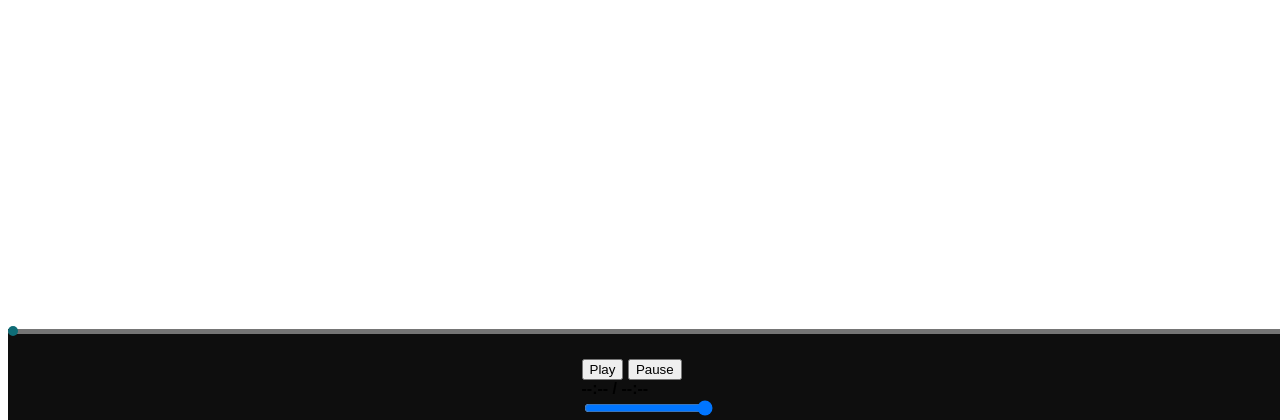
After one commit to CharlesMassuard/Sonorify, a PHP site: page /player.php in a window 1280 px wide. The commit adds this page. Shown: the part 380-800 px from the top of the page. Run offline with PHP 8.4, Linux system fonts and the light colour scheme.

Commit message:
Progress bar

```diff
--- /dev/null
+++ b/player.php
@@ -0,0 +1,25 @@
+<!doctype html>
+<html>
+<head>
+    <title>PHP'O SONG</title>
+    <link rel="stylesheet" href="./static/css/player.css">
+    <link href="https://fonts.googleapis.com/icon?family=Material+Icons" rel="stylesheet">
+    <script src="./static/js/player.js" defer></script>
+    <script src="https://cdnjs.cloudflare.com/ajax/libs/howler/2.2.3/howler.min.js"></script>
+</head>
+<body>
+    <div id="customPlayer">
+        <div id="progressBar">
+            <div id="progress">
+                <div id="circle_progress"></div>
+            </div>
+        </div>
+        <div class="controls">
+            <button id="playButton">Play</button>
+            <button id="pauseButton">Pause</button>
+            <div id="currentTimeDisplay">--:-- / --:--</div>
+            <input type="range" id="volumeSlider" min="0" max="1" step="0.01" value="1">
+        </div>
+    </div>
+</body>
+</html>
--- /dev/null
+++ b/static/css/player.css
@@ -0,0 +1,45 @@
+#customPlayer{
+    position: fixed;
+    bottom: 0;
+    width: 100%;
+    background-color: rgb(14, 14, 14);
+    display: flex;
+    flex-direction: column;
+    align-items: center;
+    z-index: 1000;
+    font-family: 'Luminari', sans-serif;
+    font-weight: bold;
+}
+
+#progressBar {
+    width: 100%;
+    height: 5px;
+    background-color: rgba(117, 117, 117);
+    border-radius: 3px;
+    overflow: hidden;
+    cursor: pointer;
+    margin-bottom: 25px;
+}
+
+#circle_progress {
+    position: absolute;
+    top: 2%;
+    left: 0;
+    transform: translateY(-50%);
+    width: 10px;
+    height: 10px;
+    border-radius: 50%;
+    background: rgb(14, 108, 118);
+}
+
+#progress {
+    height: 100%;
+    background: linear-gradient(to right, rgb(25, 171, 187), rgb(14, 108, 118));
+    width: 0;
+    transition: width 0.2s ease;
+}
+
+#currentTime {
+    color: white;
+    margin-left: 100px;
+}
--- /dev/null
+++ b/static/js/player.js
@@ -0,0 +1,82 @@
+// Sélection des éléments HTML
+var sound = new Howl({
+    src: ['../musics/ARK_MainTheme.mp3']
+});
+
+var progressBar = document.getElementById('progressBar');
+var progress = document.getElementById('progress');
+var playButton = document.getElementById('playButton');
+var pauseButton = document.getElementById('pauseButton');
+var currentTime = document.getElementById('currentTime');
+var circle_progress = document.getElementById('circle_progress');
+let timeoutId;
+
+
+// Fonction de mise à jour de la barre de progression
+function updateProgressBar() {
+    var percentage = (sound.seek() / sound.duration()) * 100;
+    progress.style.width = percentage + '%';
+
+    circle_progress.style.left = (percentage-0.2) + '%';
+
+    // Convertir le temps de lecture en format HH:MM:SS
+    var currentTime = formatTime(sound.seek());
+    var totalTime = formatTime(sound.duration());
+
+    currentTimeDisplay.textContent = currentTime + ' / ' + totalTime;
+}
+
+progressBar.addEventListener('mouseenter', function() {
+    circle_progress.style.transition = 'opacity 0.3s ease';
+    circle_progress.style.opacity = 1;
+});
+
+progressBar.addEventListener('mouseleave', function() {
+    timeoutId = setTimeout(function() {
+        circle_progress.style.transition = 'opacity 1s ease';
+        circle_progress.style.opacity = 0;
+    }, 1000);
+});
+
+progressBar.addEventListener('mouseenter', function() {
+    clearTimeout(timeoutId);
+});
+
+// Fonction pour formater le temps en format HH:MM:SS
+function formatTime(timeInSeconds) {
+    var hours = Math.floor(timeInSeconds / 3600);
+    var minutes = Math.floor((timeInSeconds % 3600) / 60);
+    var seconds = Math.floor(timeInSeconds % 60);
+
+    return pad(minutes) + ':' + pad(seconds);
+}
+
+// Fonction pour ajouter un zéro devant les nombres inférieurs à 10
+function pad(number) {
+    return (number < 10 ? '0' : '') + number;
+}
+
+
+// Événement pour lire la musique
+playButton.addEventListener('click', function() {
+    sound.play();
+});
+
+// Événement pour mettre en pause la musique
+pauseButton.addEventListener('click', function() {
+    sound.pause();
+});
+
+// Événement pour mettre à jour la barre de progression
+sound.on('play', function() {
+    setInterval(updateProgressBar, 100);
+});
+
+// Événement pour déplacer la lecture au clic sur la barre de progression
+progressBar.addEventListener('click', function(e) {
+    var rect = this.getBoundingClientRect();
+    var clickPositionInPixels = e.clientX - rect.left;
+    var clickPositionInPercentage = clickPositionInPixels / rect.width;
+    sound.seek(sound.duration() * clickPositionInPercentage);
+    updateProgressBar(); // Mettre à jour la barre de progression après le déplacement
+});
```
Also changed, not shown: index.php (+1 -11 lines).
